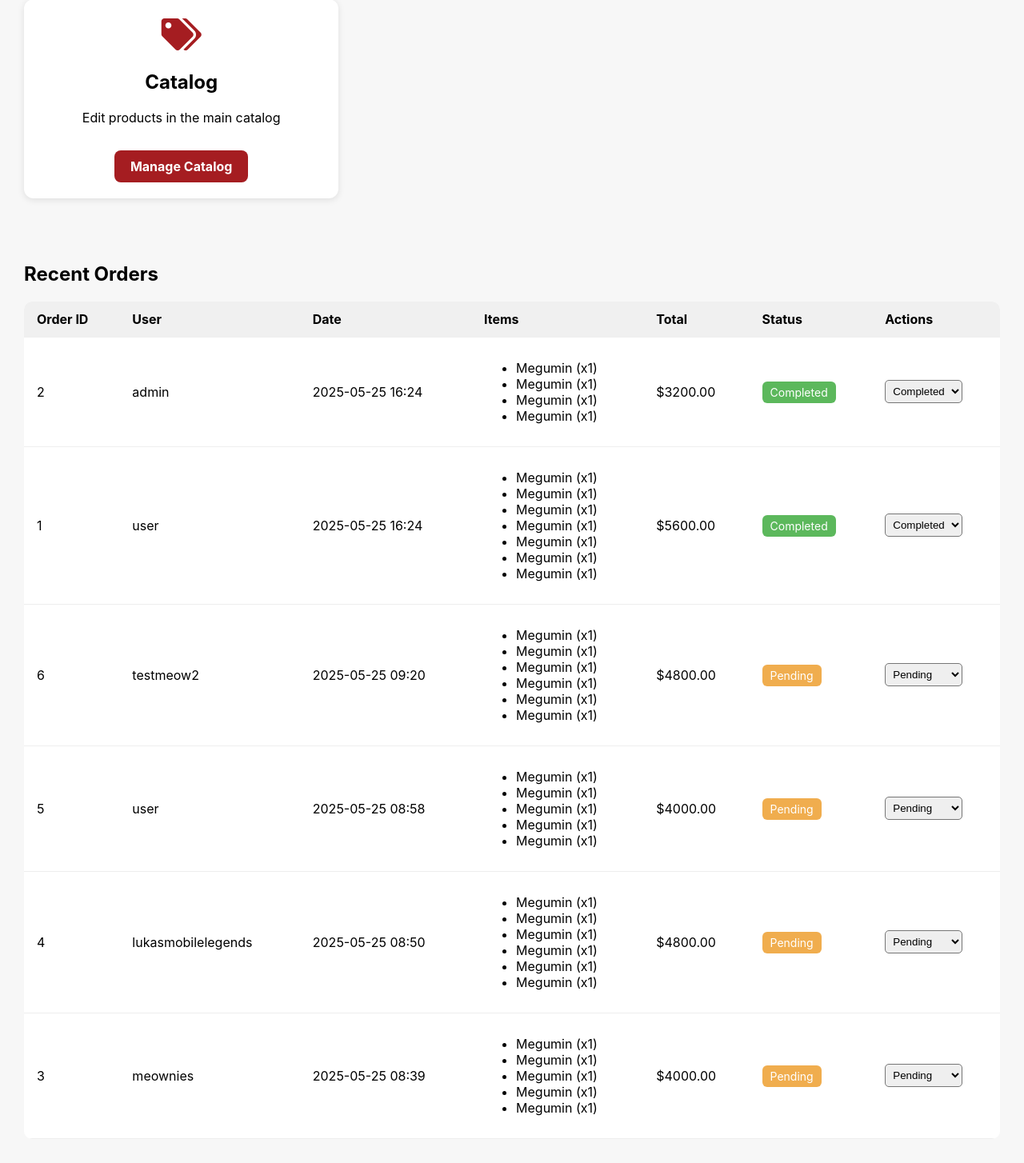
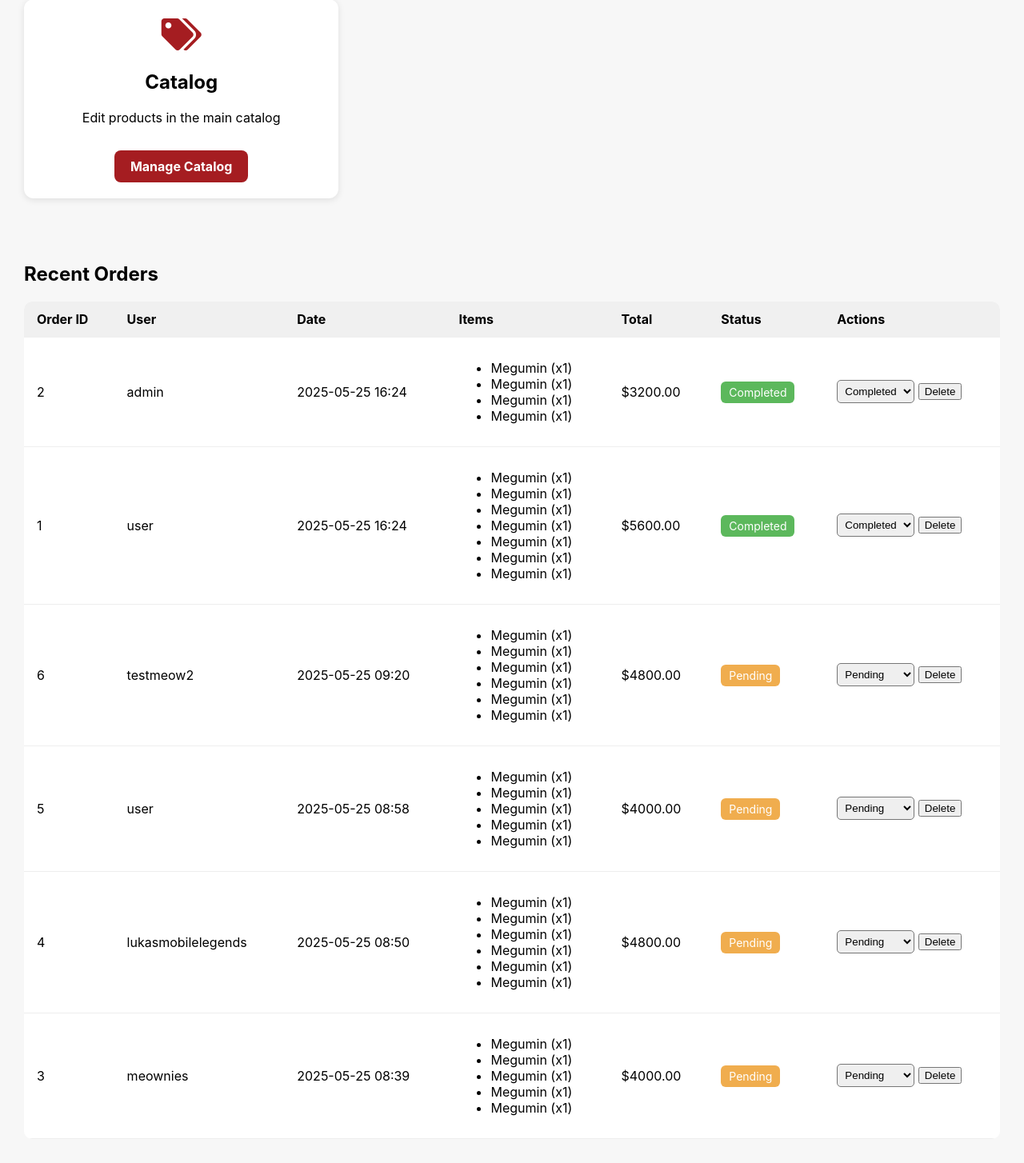
Before and after one commit to RoniloBorja/LangkiTap, a Flask app: page /admin in a window 1280 px wide. Shown: the part 182-1636 px from the top of the page at 80% size. Run offline with Flask 3, Linux system fonts and the light colour scheme; a user stored in the database is signed in; data comes from the database, SQL or seed files in the repository; both versions use the stored data as it was after the commit.

Commit message:
added delete order

```diff
--- a/app.py
+++ b/app.py
@@ -39,11 +39,13 @@ class Product(db.Model):
 class CustomerOrder(db.Model):
     id = db.Column(db.Integer, primary_key=True)
     user_id = db.Column(db.Integer, db.ForeignKey('user.id'))
-    created_at = db.Column(db.DateTime, default=datetime.datetime.utcnow)
+    created_at = db.Column(
+        db.DateTime,
+        default=lambda: datetime.datetime.now(datetime.timezone(datetime.timedelta(hours=8)))
+    )
     total_amount = db.Column(db.Float)
     status = db.Column(db.String(20), default='pending')
     items = db.relationship('OrderItem', backref='order', lazy=True)
-
 # Order item model
 class OrderItem(db.Model):
     id = db.Column(db.Integer, primary_key=True)
@@ -163,6 +165,7 @@ def admin_page():
     orders = CustomerOrder.query.order_by(CustomerOrder.created_at.desc()).limit(10).all()
     users = {u.id: u.username for u in User.query.all()}
     return render_template("admin.html", orders=orders, users=users)
+
 @app.route('/update_order_status/<int:order_id>', methods=['POST'])
 def update_order_status(order_id):
     if not session.get("admin"):
@@ -173,6 +176,25 @@ def update_order_status(order_id):
     order.status = data['status']
     db.session.commit()
     return jsonify({'success': True})
+
+@app.route('/delete_order/<int:order_id>', methods=['POST'])
+def delete_order(order_id):
+    if not session.get("admin"):
+        return jsonify({'success': False, 'message': 'Unauthorized'})
+
+    try:
+        order = CustomerOrder.query.get_or_404(order_id)
+
+        # Delete related items first
+        OrderItem.query.filter_by(order_id=order.id).delete()
+
+        db.session.delete(order)
+        db.session.commit()
+        return jsonify({'success': True})
+    except Exception as e:
+        db.session.rollback()
+        return jsonify({'success': False, 'message': str(e)})
+
 
 @app.route("/admin/catalog")
 def admin_catalog():
--- a/templates/admin.html
+++ b/templates/admin.html
@@ -69,6 +69,7 @@
                                 <option value="completed" {% if order.status=='completed' %}selected{% endif %}>Completed</option>
                                 <option value="cancelled" {% if order.status=='cancelled' %}selected{% endif %}>Cancelled</option>
                             </select>
+                                <button onclick="deleteOrder('{{ order.id }}')">Delete</button>
                         </td>
                     </tr>
                     {% endfor %}
@@ -94,6 +95,23 @@
             }
         });
     }
+
+    function deleteOrder(orderId) {
+        if (confirm("Are you sure you want to delete this order?")) {
+            fetch(`/delete_order/${orderId}`, {
+                method: 'POST'
+            })
+            .then(response => response.json())
+            .then(data => {
+                if (data.success) {
+                    location.reload(); // or remove row from table if you want
+                } else {
+                    alert("Error: " + data.message);
+                }
+            });
+        }
+    }
+
     </script>
 </body>
 </html>
```
Also changed, not shown: instance/catalog.db.
